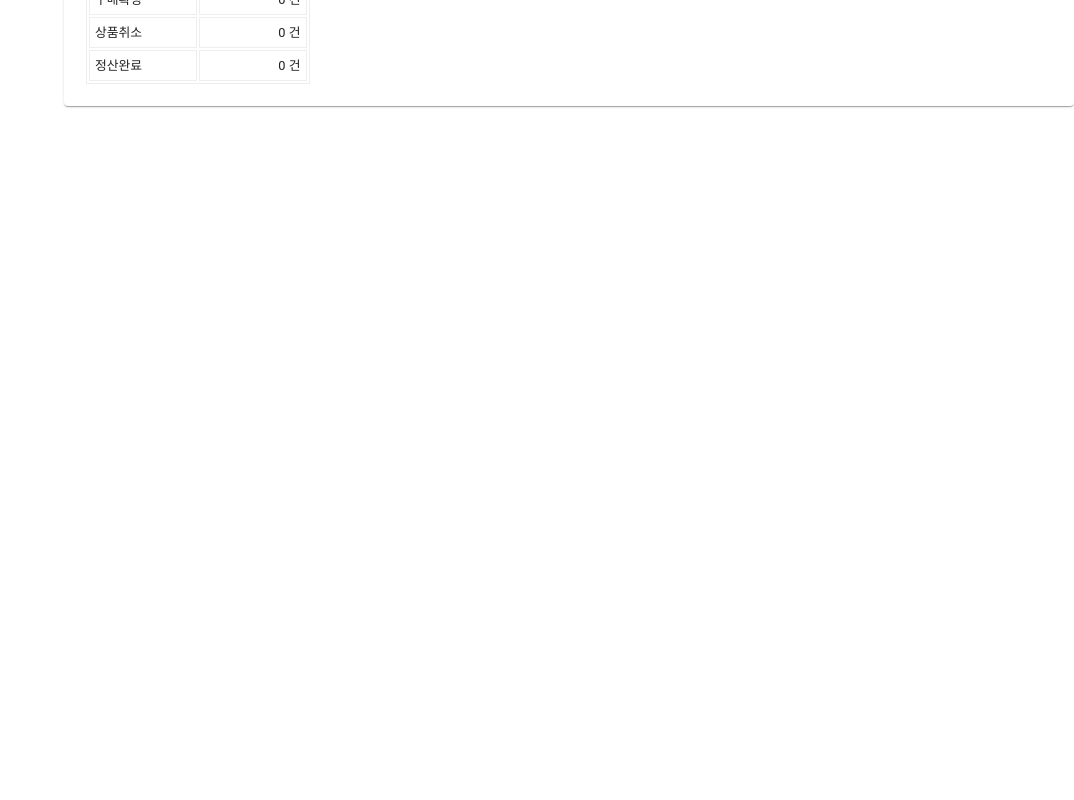
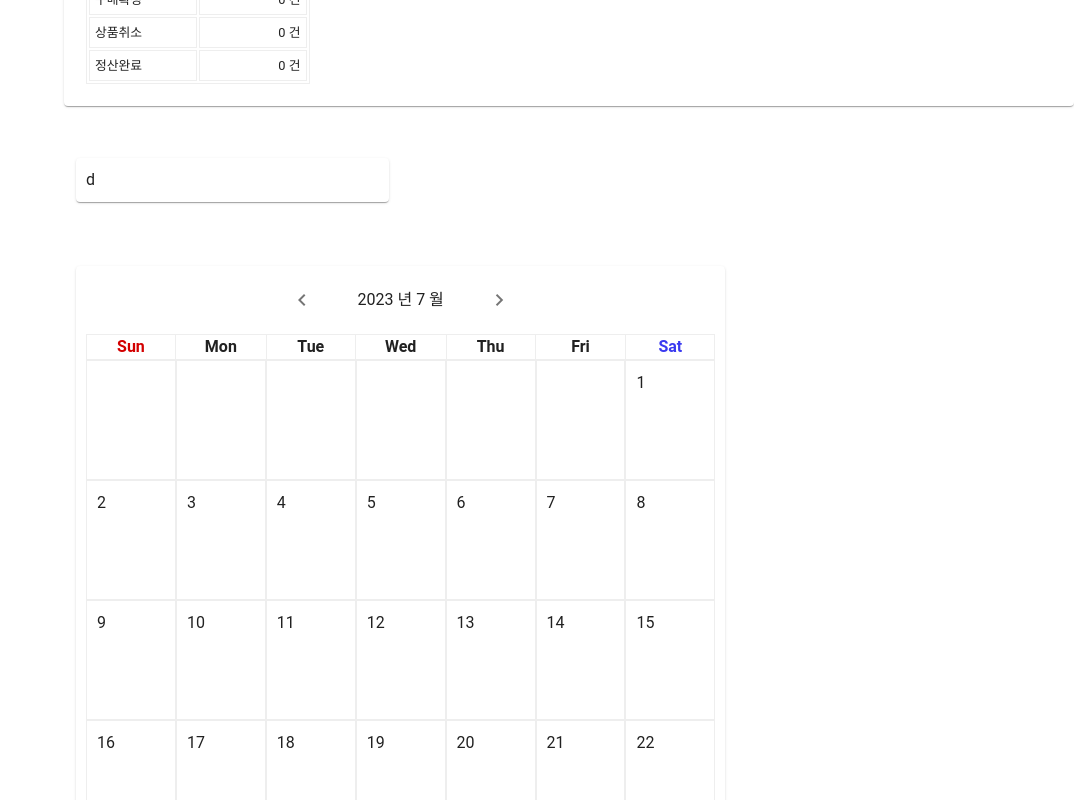
Before and after one commit to haranseok/open_market_admin, a Vue app: page /main in a window 1280 px wide. Shown: the part 840-1640 px from the top of the page, without its empty margins (206-1280 px from the left). Before the commit the page ends 982 px from the top, so only its background shows below. Built offline with nearby package versions, Linux system fonts and the light colour scheme.

Commit message:
calendar  추가 - 코드 분석 필요

```diff
--- /dev/null
+++ b/src/components/items/Calendar.vue
@@ -0,0 +1,142 @@
+<template>
+  <section class="calendar-container">
+    <div class="calendar-header">
+      <v-btn
+        icon="mdi-chevron-left"
+        variant="plain"
+        @click="changeMonth(-1)"
+      ></v-btn>
+      <p class="title">
+        {{ currentYearMonthDay.year }} 년 {{ currentYearMonthDay.month + 1 }} 월
+      </p>
+      <v-btn
+        icon="mdi-chevron-right"
+        variant="plain"
+        @click="changeMonth(1)"
+      ></v-btn>
+    </div>
+    <div class="calendar-body">
+      <article class="weeks">
+        <div v-for="(week, i) in weeks" :key="i">{{ week }}</div>
+      </article>
+      <article class="days-container">
+        <div class="days" v-for="(day, i) in dayOfMonth" :key="i">
+          {{ day.day }}
+        </div>
+      </article>
+    </div>
+  </section>
+</template>
+
+<script lang="ts" setup>
+import { ref, reactive, onMounted } from "vue";
+import { CalendarInterface } from "@/interfaces/CalandarInterface";
+const getDateInfo: Date = new Date();
+const weeks: ReadonlyArray<string> = [
+  "sun",
+  "mon",
+  "tue",
+  "wed",
+  "thu",
+  "fri",
+  "sat",
+];
+
+const currentYearMonthDay = reactive<CalendarInterface.yearMonthDayType>({
+  year: getDateInfo.getFullYear(),
+  month: getDateInfo.getMonth(),
+  day: getDateInfo.getDay(),
+});
+
+const dayOfMonth = ref<CalendarInterface.dayOfMonthType[]>([]);
+const daysOfMonth = (year: number, month: number): void => {
+  const startDayMonth = new Date(year, month, 1).getDay();
+  const lastDateOfMonth = new Date(year, month + 1, 0).getDate();
+  repeatAddCurrentDays(startDayMonth, null);
+  repeatAddCurrentDays(lastDateOfMonth);
+  const currentDaysLength = dayOfMonth.value.length;
+  if (currentDaysLength % 7 !== 0) {
+    repeatAddCurrentDays(7 - (currentDaysLength % 7), null);
+  }
+};
+
+const repeatAddCurrentDays = (untilNum: number, value?: null): void => {
+  if (value !== null) {
+    for (let i = 0; i < untilNum; i++) {
+      dayOfMonth.value.push({
+        day: i + 1,
+        dayInfo: {
+          fullDay: `${currentYearMonthDay.year}.${
+            currentYearMonthDay.month + 1
+          }.`,
+        },
+      });
+    }
+  } else {
+    for (let i = 0; i < untilNum; i++) {
+      dayOfMonth.value.push({
+        day: null,
+      });
+    }
+  }
+};
+
+const changeMonth = (val: number): void => {
+  getDateInfo.setMonth(getDateInfo.getMonth() + val);
+  currentYearMonthDay.month = getDateInfo.getMonth();
+  currentYearMonthDay.year = getDateInfo.getFullYear();
+  dayOfMonth.value = [];
+  daysOfMonth(currentYearMonthDay.year, currentYearMonthDay.month);
+};
+
+onMounted(() => {
+  daysOfMonth(currentYearMonthDay.year, currentYearMonthDay.month);
+});
+</script>
+
+<style lang="scss" scoped>
+.calendar-header {
+  display: flex;
+  justify-content: center;
+  align-items: center;
+  .v-btn {
+    margin: 0 5%;
+  }
+}
+
+.calendar-body {
+  flex-grow: 1;
+  .weeks {
+    display: grid;
+    grid-column: 1/8;
+    grid-template-columns: repeat(7, 1fr);
+    text-align: center;
+    text-transform: capitalize;
+    div {
+      margin-top: 10px;
+      font-weight: bold;
+      border: 1px solid #eee;
+      &:nth-child(2n) {
+        border-left: none;
+        border-right: none;
+      }
+      &:nth-child(1) {
+        color: rgb(211, 0, 0);
+      }
+      &:last-child {
+        color: rgb(58, 58, 240);
+      }
+    }
+  }
+}
+
+.days-container {
+  display: grid;
+  grid-template-columns: repeat(7, 1fr);
+  grid-auto-rows: 15vh;
+  .days {
+    border: 1px solid #eee;
+    padding: 10px;
+  }
+}
+</style>
--- /dev/null
+++ b/src/interfaces/CalandarInterface.ts
@@ -0,0 +1,22 @@
+export namespace CalendarInterface {
+  export interface yearMonthDayType {
+    year: number;
+    month: number;
+    day: number;
+  }
+
+  export interface scheduleType {
+    time: string;
+    detail: string;
+  }
+
+  export interface dayInfoType {
+    fullDay: string;
+    schedule?: scheduleType[];
+  }
+
+  export interface dayOfMonthType {
+    day?: number | null;
+    dayInfo?: dayInfoType;
+  }
+}
--- a/src/pages/Main.vue
+++ b/src/pages/Main.vue
@@ -36,6 +36,14 @@
           />
         </v-col>
       </v-card>
+      <div class="schedule flex">
+        <v-col cols="4">
+          <v-card>d</v-card>
+        </v-col>
+        <v-col cols="8">
+          <v-card><Calendar /></v-card>
+        </v-col>
+      </div>
     </div>
   </v-main>
 </template>
@@ -45,7 +53,7 @@ import { ref } from "vue";
 import TheBreadCrumbs from "@/components/TheBreadCrumbs.vue";
 import LineChart from "@/components/charts/LineChart.vue";
 import CardTable from "@/components/tables/CardTable.vue";
-
+import Calendar from "@/components/items/Calendar.vue";
 const title = ref("메인화면");
 const items = ref([
   {
--- a/src/pages/goods/GoodsLayout.vue
+++ b/src/pages/goods/GoodsLayout.vue
@@ -4,22 +4,22 @@
     <article class="inner-container">
       <div class="search-wrap jcsb">
         <div class="inner flex">
-          <CommonInput
+          <AtomInput
             :type="'text'"
             :placeholder="'상품명'"
             @changeInput="getName"
           />
-          <CommonInput
+          <AtomInput
             :type="'text'"
             :placeholder="'상품코드'"
             @changeInput="getCode"
           />
-          <CommonInput
+          <AtomInput
             :type="'date'"
             :dataPlaceholder="'시작날짜 YYYY-MM-DD'"
             @changeInput="getStartDate"
           />
-          <CommonInput
+          <AtomInput
             :type="'date'"
             :dataPlaceholder="'종료날짜 YYYY-MM-DD'"
             @changeInput="getEndDate"
@@ -36,7 +36,7 @@
 import { ref, watchEffect } from "vue";
 import { useRoute } from "vue-router";
 import TheBreadCrumbs from "@/components/TheBreadCrumbs.vue";
-import CommonInput from "@/components/items/CommonInput.vue";
+import AtomInput from "@/components/items/AtomInput.vue";
 
 const route = useRoute();
 const title = ref("상품관리");
```
Also changed, not shown: src/components/items/AtomInput.vue (renamed from src/components/items/CommonInput.vue).
